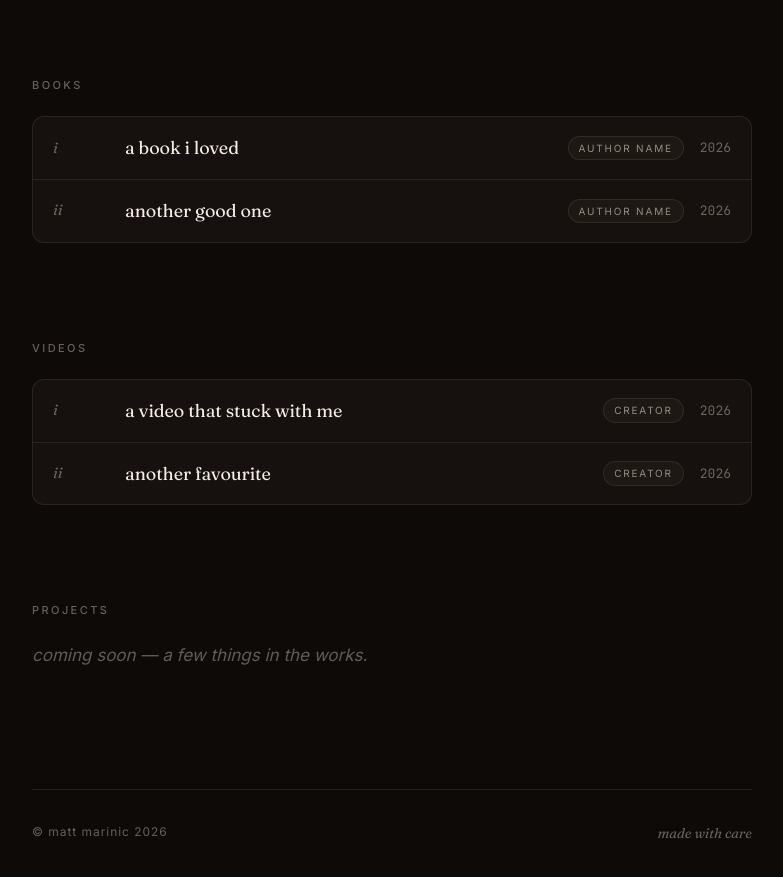
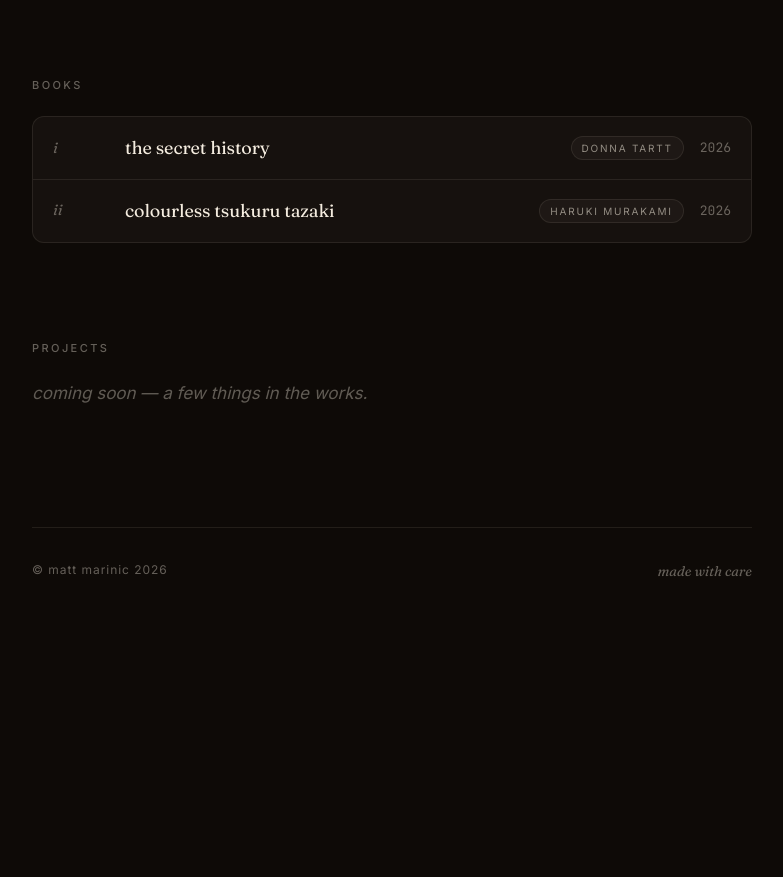
Before and after one commit to callmeMaTTt/website, an Astro site: page /2026 in a window 1280 px wide. Shown: the part 1120-1997 px from the top of the page, without its empty margins (248-1031 px from the left). After the commit the page ends 1863 px from the top, so only its background shows below. Built offline with nearby package versions, Linux system fonts and the light colour scheme; Astro itself is replaced by a stand-in of ours.

Commit message:
Update 2026.astro

```diff
--- a/src/pages/2026.astro
+++ b/src/pages/2026.astro
@@ -62,34 +62,14 @@
       <div class="list">
         <div class="list-row">
           <span class="num">i</span>
-          <span class="title">a book i loved</span>
-          <span class="tag">author name</span>
+          <span class="title">the secret history</span>
+          <span class="tag">donna tartt</span>
           <span class="date">2026</span>
         </div>
         <div class="list-row">
           <span class="num">ii</span>
-          <span class="title">another good one</span>
-          <span class="tag">author name</span>
-          <span class="date">2026</span>
-        </div>
-      </div>
-    </section>
-
-    <section class="section">
-      <div class="section-head">
-        <span class="section-label">videos</span>
-      </div>
-      <div class="list">
-        <div class="list-row">
-          <span class="num">i</span>
-          <span class="title">a video that stuck with me</span>
-          <span class="tag">creator</span>
-          <span class="date">2026</span>
-        </div>
-        <div class="list-row">
-          <span class="num">ii</span>
-          <span class="title">another favourite</span>
-          <span class="tag">creator</span>
+          <span class="title">colourless tsukuru tazaki</span>
+          <span class="tag">haruki murakami</span>
           <span class="date">2026</span>
         </div>
       </div>
```
